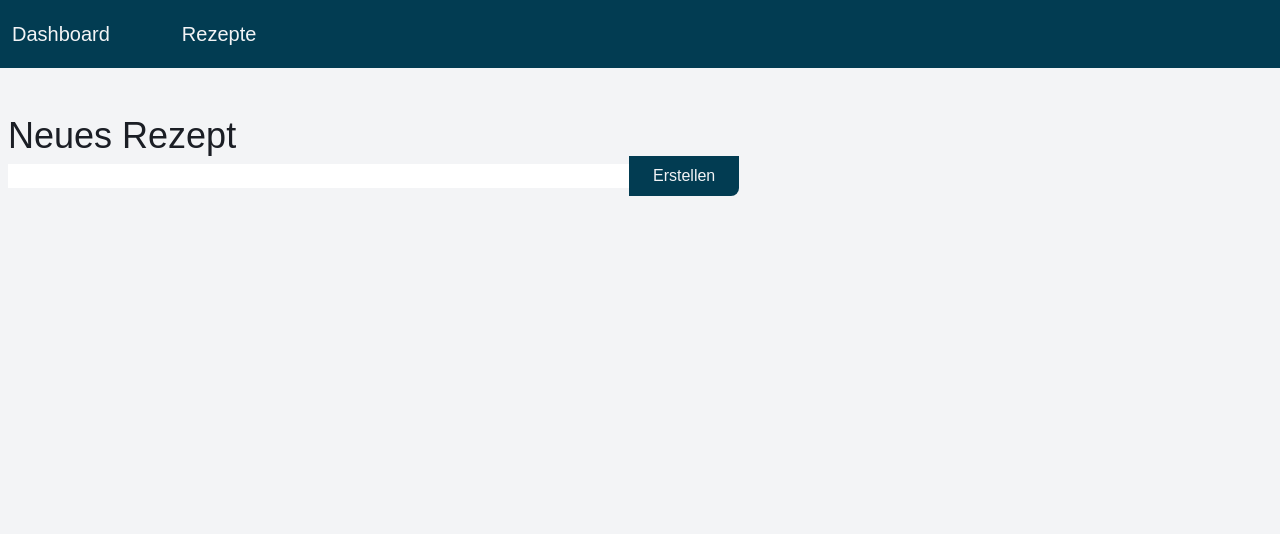
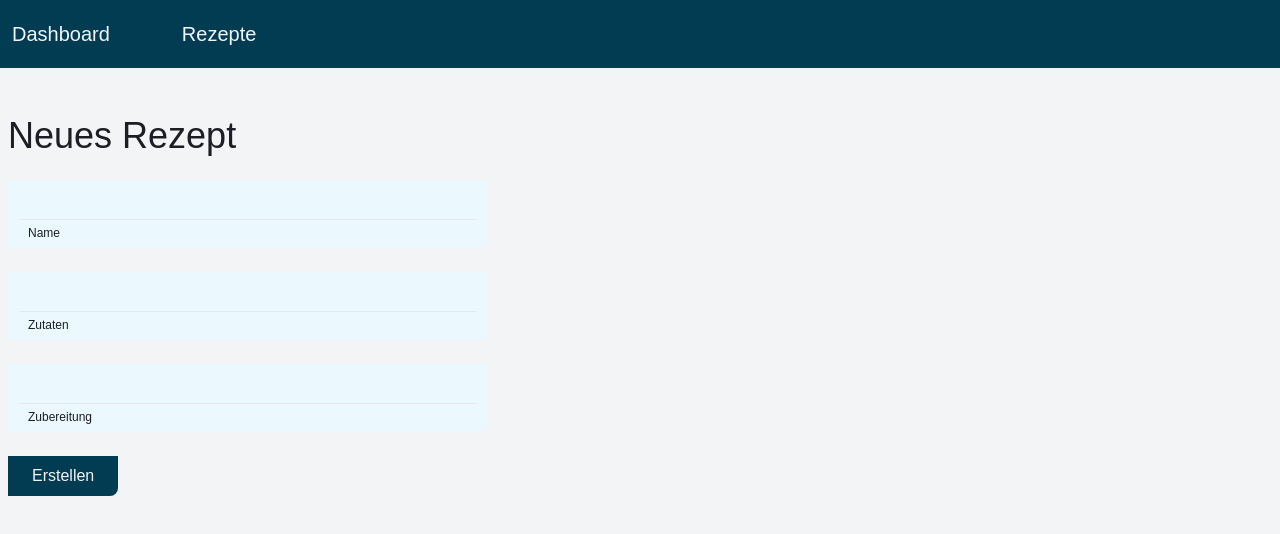
Before and after one commit to benjiWdev/spielwiese, a Next.js app: page /recipes/create in a window 1280 px wide. Shown: the top 534 px of the page. Built offline with nearby package versions, Linux system fonts and the light colour scheme; no server answers.

Commit message:
input component

```diff
--- a/src/app/recipes/create/page.tsx
+++ b/src/app/recipes/create/page.tsx
@@ -1,13 +1,14 @@
 "use client";
 
 import Button from "@/components/_ui/button";
+import Textfield from "@/components/_ui/textfield";
 import { createRecipe } from "@/lib/db";
 import { useState } from "react";
 
 interface Inputs {
   name: string;
   ingredient: string;
-  instructions?: string;
+  instructions: string;
 }
 
 export default function CreateRecipe() {
@@ -17,7 +18,7 @@ export default function CreateRecipe() {
     instructions: "",
   });
 
-  const handleChange = (event: React.ChangeEvent<HTMLInputElement>) => {
+  const handleChange = (event: React.ChangeEvent<HTMLInputElement>): void => {
     setInputs((values) => ({
       ...values,
       [event.target.name]: event.target.value,
@@ -34,22 +35,26 @@ export default function CreateRecipe() {
 
   return (
     <div>
-      <h1 className="text-4xl">Neues Rezept</h1>
+      <h1 className="text-4xl mb-md">Neues Rezept</h1>
       <form action={onSubmit}>
-        <input
+        <Textfield
+          label="Name"
           name="name"
           required
           value={inputs.name}
           onChange={handleChange}
         />
-        <input
+        <Textfield
+          label="Zutaten"
           name="ingredient"
           required
           value={inputs.ingredient}
           onChange={handleChange}
         />
-        <input
+        <Textfield
+          label="Zubereitung"
           name="instructions"
+          required
           value={inputs.instructions}
           onChange={handleChange}
         />
--- a/src/components/_ui/textfield.tsx
+++ b/src/components/_ui/textfield.tsx
@@ -1,3 +1,25 @@
-export default function Textfield() {
-  return <input type="text" value="Submit" />;
+import { Props } from "@/models/Props";
+
+interface TextfieldProps extends Props {
+  label: string;
+  name: string;
+  required?: boolean;
+  value: string;
+  onChange: (event: React.ChangeEvent<HTMLInputElement>) => void;
 }
+
+export default function Textfield(props: TextfieldProps) {
+  return (
+    <div className="w-[30rem] bg-tile h-[4.25rem] mb-md px-sm pt-xs rounded-br-lg">
+      <input
+        type="text"
+        name={props.name}
+        required={props.required || false}
+        value={props.value}
+        onChange={props.onChange}
+        className="bg-transparent w-full border-b h-[2rem]"
+      />
+      <label htmlFor={props.name} className="text-xs ml-xs">{props.label}</label>
+    </div>
+  );
+}
--- a/src/components/navigation/navbar.tsx
+++ b/src/components/navigation/navbar.tsx
@@ -27,7 +27,8 @@ export default function NavBar() {
               key={`nav-${elem.name}`}
               href={elem.link}
               className={
-                (elem.link === pathname ? "underline " : "") + "p-sm mr-lg text-xl"
+                (elem.link === pathname ? "underline " : "") +
+                "p-sm mr-lg text-xl"
               }
             >
               {elem.name}
--- a/src/models/enums/Routes.ts
+++ b/src/models/enums/Routes.ts
@@ -1,5 +1,5 @@
 export enum Routes {
-    DASHBOARD = '/',
-    RECIPES_OVERVIEW = '/recipes',
-    RECIPES_CREATE = '/recipes/create'
+  DASHBOARD = "/",
+  RECIPES_OVERVIEW = "/recipes",
+  RECIPES_CREATE = "/recipes/create",
 }
--- a/src/styles/globals.css
+++ b/src/styles/globals.css
@@ -43,3 +43,10 @@ body {
   background: var(--background);
   font-family: Arial, Helvetica, sans-serif;
 }
+
+textarea,
+input,
+textarea:focus,
+input:focus {
+  outline: none;
+}
```
Also changed, not shown: src/components/_helpers/classes.ts (+4 -4 lines).
